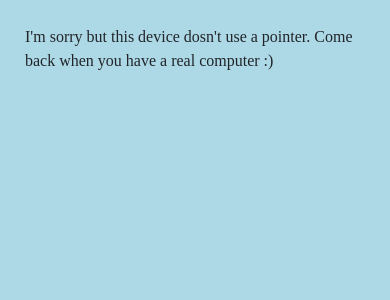
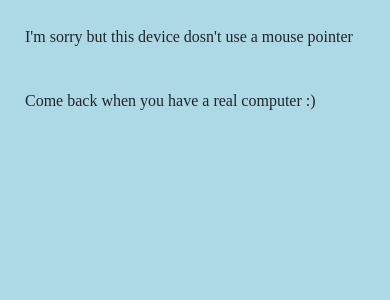
Before and after one commit to royroy21/caz_mouse_website, a Flask app: template templates/mobile_error.html in a window 390 px wide. Shown: the top 300 px of the page. Run offline with Flask 2, Linux system fonts and the light colour scheme; the template is opened without the code that fills it, so the values that code supplies are empty.

Commit message:
format mobile error text q

```diff
--- a/templates/mobile_error.html
+++ b/templates/mobile_error.html
@@ -15,9 +15,8 @@
   </style>
   <body>
     <div class="content">
-      <p>
-        I'm sorry but this device dosn't use a pointer. Come back when you have a real computer :)
-      </p>
+      <p>I'm sorry but this device dosn't use a mouse pointer</p><br />
+      <p>Come back when you have a real computer :)</p>
       <i class="octocat animate right"></i>
     </div>
   </body>
```
